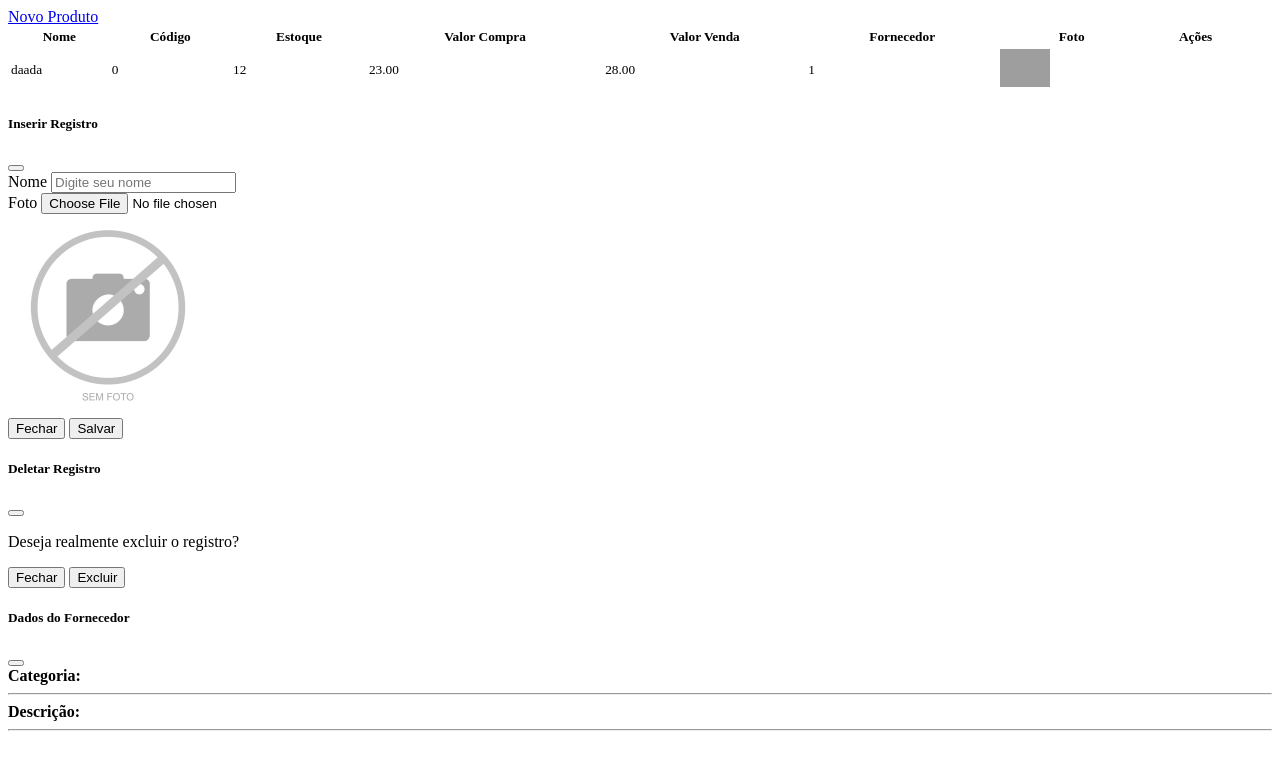
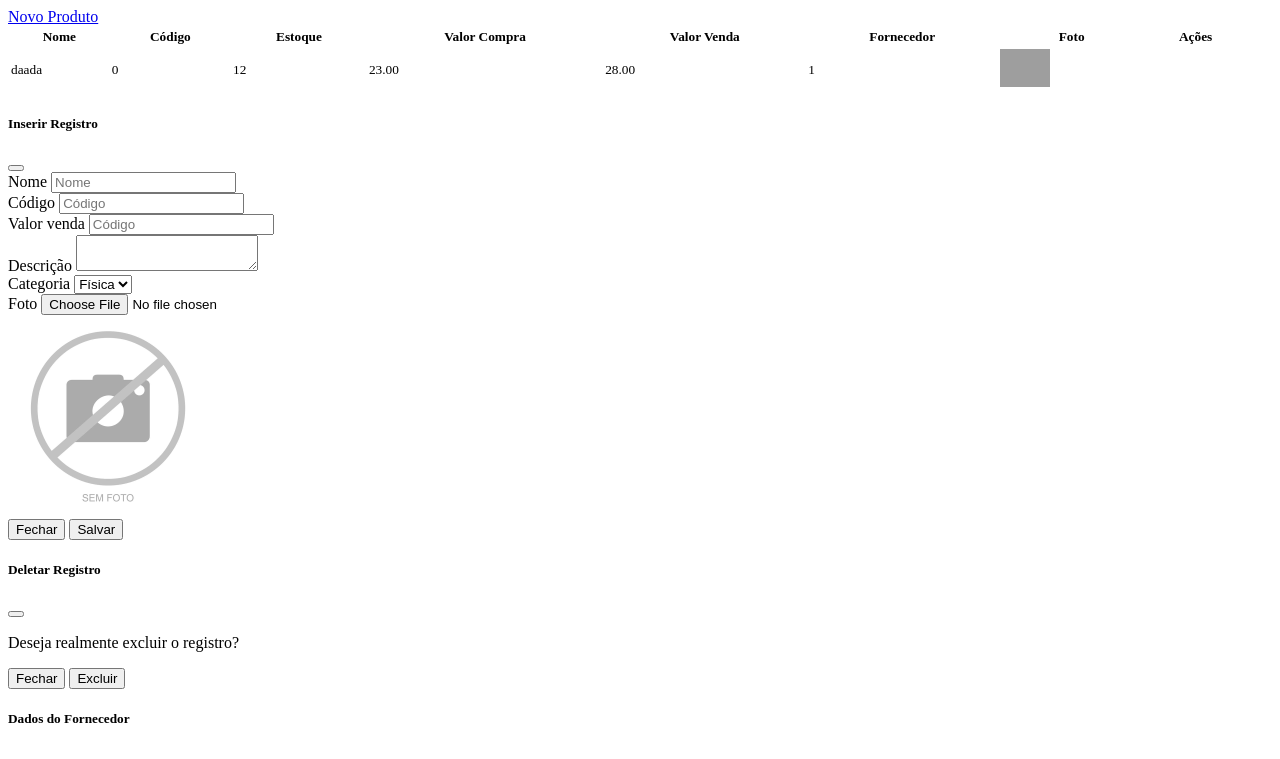
Before and after one commit to paivadaniel/pdv, a PHP site: page /painel-adm/produtos.php in a window 1280 px wide. Shown: the top 759 px of the page. Before the commit the page ends 731 px from the top, so only its background shows below. Run offline with PHP 8.4, Linux system fonts and the light colour scheme; a user stored in the database is signed in; data comes from the database, SQL or seed files in the repository; data that the repository does not hold is empty; grey boxes are pictures that could not be loaded.

Commit message:
mod03 aula10

```diff
--- a/doc.txt
+++ b/doc.txt
@@ -4,5 +4,3 @@ https://www.photoacompanhantes.com/acompanhantes/sorocaba/loira-da-bucetinha-ros
 
 
 https://www.photoacompanhantes.com/acompanhantes/sorocaba/ninfeta-gostosa-vou-realizar-todos-seus-desejos-id-xc5tc
-
-https://www.photoacompanhantes.com/acompanhantes/sorocaba/adoro-fazer-um-anal-bem-feito-ninfeta-sem-pressa-id-fucmp
--- a/painel-adm/produtos.php
+++ b/painel-adm/produtos.php
@@ -60,10 +60,10 @@ $pag = 'produtos';
                             foreach ($res_tab[$i] as $key => $value) {
                             } //fechamento do foreach
 
-                            $id_cat = $res_tab2[$i]['categoria'];
-                            $query_tab2 = $pdo->query("SELECT * FROM categoria WHERE id = '$res_tab[0]['categoria']'"); //nome é o campo da tabela
-                            $res_tab2 = $query_tab2->fetchAll(PDO::FETCH_ASSOC);
-                            $nome_cat = $res_tab2[0]['nome'];
+                            $id_cat = $res_tab[$i]['categoria']; //o campo categoria na tabela produtos registra o id da categoria, semelhante ao que que faz o campo fornecedores dessa mesma tabela, que registra o id do fornecedor
+                            $query_2 = $pdo->query("SELECT * FROM categorias WHERE id = '$id_cat'"); //procura na tabela categoria
+                            $res_2 = $query_2->fetchAll(PDO::FETCH_ASSOC);
+                            $nome_cat = $res_2[0]['nome']; //nome da categoria, só vai ter uma linha, por isso usou posição [0]
 
 
                         ?>
@@ -141,12 +141,6 @@ if (@$_GET['funcao'] == 'editar') {
         $categoria = $res_ed[0]['categoria'];
 
         $foto = $res_ed[0]['foto'];
-
-
-
-
-
-
     }
 } else {
     $titulo_modal = "Inserir Registro";
@@ -169,11 +163,55 @@ if (@$_GET['funcao'] == 'editar') {
 
                 <div class="modal-body">
 
+                    <div class="row">
+                        <div class="col-md-4">
                             <div class="mb-3">
                                 <label for="nome" class="form-label">Nome</label>
-                        <input type="text" class="form-control" id="nome" name="nome" placeholder="Digite seu nome" required value="<?php echo @$nome; ?>">
+                                <input type="text" class="form-control" id="nome" name="nome" placeholder="Nome" required value="<?php echo @$nome; ?>">
                             </div>
 
+                        </div>
+                        <div class="col-md-4">
+
+                            <div class="mb-3">
+                                <label for="codigo" class="form-label">Código</label>
+                                <input type="text" class="form-control" id="codigo" name="codigo" placeholder="Código" required value="<?php echo @$codigo; ?>">
+                            </div>
+
+                        </div>
+                        <div class="col-md-4">
+
+                            <div class="mb-3">
+                                <label for="valor_venda" class="form-label">Valor venda</label>
+                                <input type="text" class="form-control" id="valor_venda" name="valor_venda" placeholder="Código" required value="<?php echo @$valor_venda; ?>">
+                            </div>
+
+                        </div>
+                    </div>
+
+
+
+                    <div class="mb-3">
+                        <label for="descricao" class="form-label">Descrição</label>
+                        <textarea type="text" class="form-control" id="descricao" name="descricao" maxlength="200"> <?php echo @$descricao; ?> </textarea> <!-- textarea não tem value, tem que colocar entre a abertura e fechamento das tags -->
+                    </div>
+
+
+                    <div class="row">
+                        <div class="col-md-6">
+
+                            <div class="form-group mb-3">
+                                <label for="categoria">Categoria</label>
+                                <select class="form-select mt-1" aria-label="Default select example" name="categoria">
+
+                                    <option <?php if (@$tipo_pessoa == 'Fisica') { ?> selected <?php } ?> value="Física">Física</option>
+
+                                </select>
+                            </div>
+
+                        </div>
+
+                        <div class="col-md-6">
                             <!-- INPUT PARA UPLOAD DE IMAGEM -->
                             <div class="form-group">
                                 <label>Foto</label>
@@ -189,6 +227,11 @@ if (@$_GET['funcao'] == 'editar') {
                                     <img src="../img/produtos/sem-foto.jpg" width="200px" id="target">
                                 <?php } ?>
                             </div>
+
+                        </div>
+
+                    </div>
+
 
 
 
@@ -463,9 +506,9 @@ if (@$_GET['funcao'] == 'deletar') {
 <script type="text/javascript">
     function carregarImg() {
 
-        var target = document.getElementById('target');
-        var file = document.querySelector("input[type=file]").files[0];
-        var reader = new FileReader();
+        var target = document.getElementById('target'); //pega o caminho do img com id="target"
+        var file = document.querySelector("input[type=file]").files[0]; //não entendi, porém, creio que armazena a imagem para troca, ou seja, a nova imagem (do tipo file) selecionada no explorador de arquivos para troca
+        var reader = new FileReader(); //criou um objeto, ou seja, uma instância de uma classe, no caso a FileReader
 
         reader.onloadend = function() {
             target.src = reader.result;
@@ -489,7 +532,7 @@ if (@$_GET['funcao'] == 'deletar') {
 
         $('#descricao-registro').text(descricao);
         $('#categoria-registro').text(categoria);
-        $('#imagem-registro').attr('src', '../img/produtos/' + foto);
+        $('#imagem-registro').attr('src', '../img/produtos/' + foto); //muda o atributo src, antes vazio, para o caminho do segundo argumento em attr
 
         var myModal = new bootstrap.Modal(document.getElementById('modalDados'), {})
 
```
Lines whose indentation alone changed are shown as unchanged.
